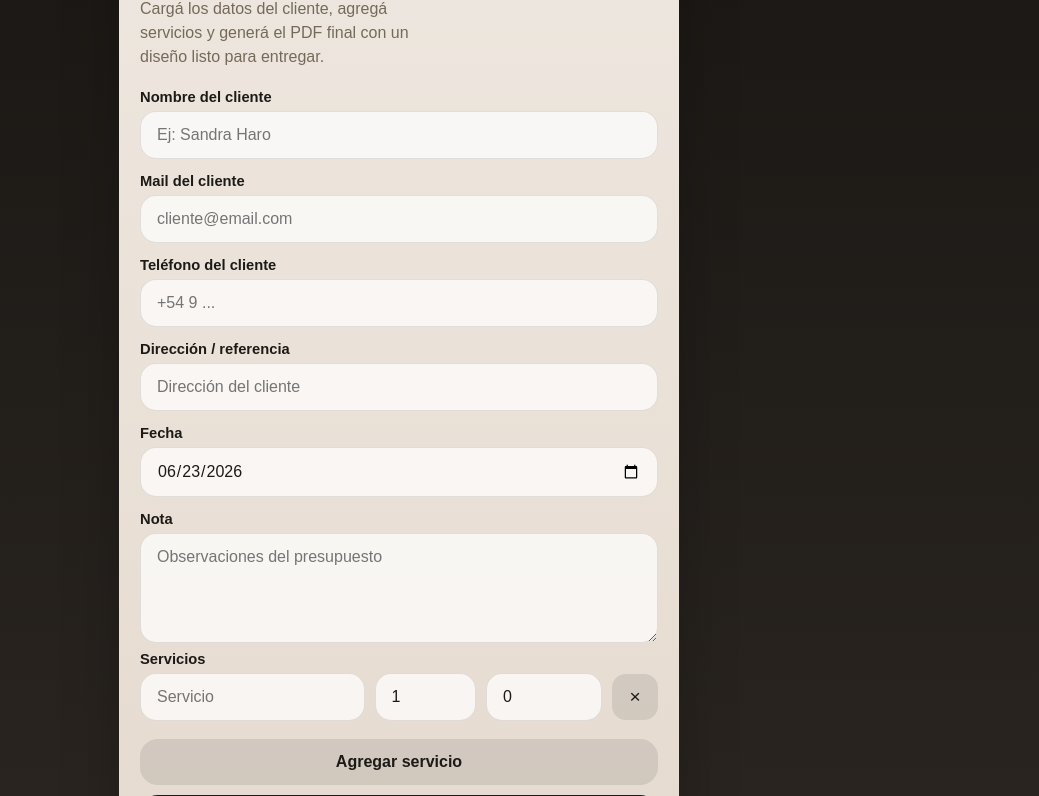
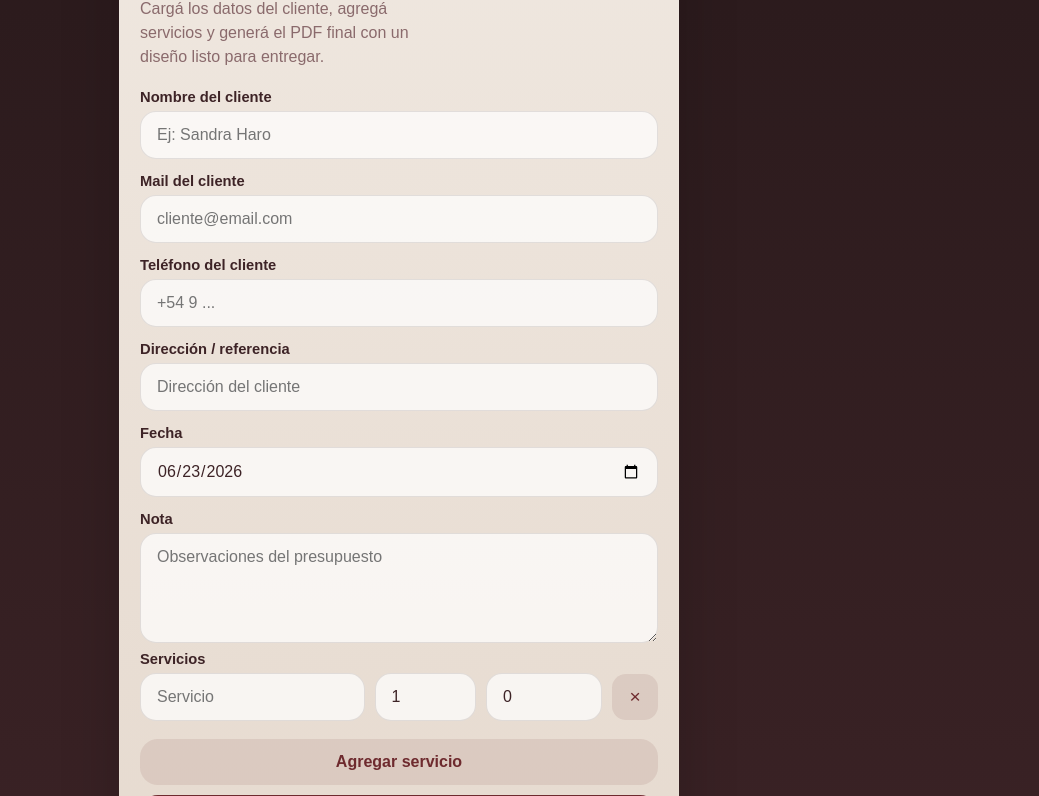
Before and after one commit to Franco-Luciano/agus-budg-gen, a plain HTML site: page index.html in a window 1280 px wide. Shown: the part 118-914 px from the top of the page, without its empty margins (241-1280 px from the left). Drawn offline with Linux system fonts and the light colour scheme.

Commit message:
Add files via upload

```diff
--- a/index.html
+++ b/index.html
@@ -7,29 +7,29 @@
 
     <style>
       :root {
-        --bg: #1a1714;
-        --bg-2: #2a2520;
+        --bg: #2a1a1c;
+        --bg-2: #3a2225;
 
-        --panel: #f6ebdb;
-        --panel-2: #ecdfc9;
+        --panel: #faf2ee;
+        --panel-2: #f1e2db;
 
-        --paper: #fbf3e6;
-        --paper-2: #f1e2c8;
+        --paper: #fdf7f4;
+        --paper-2: #f7ece6;
 
-        --burgundy: #1c1a17;
-        --burgundy-deep: #0d0c0b;
-        --burgundy-soft: #c9b89f;
+        --burgundy: #6e2a2e;
+        --burgundy-deep: #561f23;
+        --burgundy-soft: #a45458;
 
-        --rose: #d6c4a5;
-        --rose-soft: #ebdcc4;
-        --cream: #f4e4d2;
+        --rose: #c9a09c;
+        --rose-soft: #ecd5d0;
+        --cream: #f4e4e0;
 
-        --text: #1c1a17;
-        --text-soft: #75695a;
-        --line: rgba(28, 26, 23, 0.16);
+        --text: #3d2326;
+        --text-soft: #8a6a6c;
+        --line: rgba(110, 42, 46, 0.14);
 
         --white: #ffffff;
-        --shadow: 0 20px 60px rgba(0, 0, 0, 0.22);
+        --shadow: 0 20px 60px rgba(0, 0, 0, 0.18);
       }
 
       * {
@@ -53,7 +53,7 @@
       }
 
       .remove-btn {
-        background: rgba(28, 26, 23, 0.1);
+        background: rgba(110, 42, 46, 0.1);
         color: var(--burgundy);
         width: 46px;
         height: 46px;
@@ -62,7 +62,7 @@
       }
 
       .remove-btn:hover {
-        background: rgba(28, 26, 23, 0.18);
+        background: rgba(110, 42, 46, 0.18);
       }
 
       .secondary-btn,
@@ -74,12 +74,12 @@
       }
 
       .secondary-btn {
-        background: rgba(28, 26, 23, 0.1);
+        background: rgba(110, 42, 46, 0.1);
         color: var(--burgundy);
       }
 
       .secondary-btn:hover {
-        background: rgba(28, 26, 23, 0.18);
+        background: rgba(110, 42, 46, 0.18);
       }
 
       .primary-btn {
@@ -171,8 +171,8 @@
       .field input:focus,
       .field textarea:focus,
       .service-row input:focus {
-        border-color: rgba(28, 26, 23, 0.45);
-        box-shadow: 0 0 0 3px rgba(28, 26, 23, 0.14);
+        border-color: rgba(110, 42, 46, 0.45);
+        box-shadow: 0 0 0 3px rgba(110, 42, 46, 0.14);
       }
 
       .field textarea {
@@ -328,7 +328,7 @@
       }
 
       .pdf-info-block div {
-        color: #3a342c;
+        color: #5a3f42;
       }
 
       .pdf-table {
@@ -355,8 +355,8 @@
 
       .pdf-table tbody td {
         padding: 9px 12px;
-        border-bottom: 1px solid rgba(28, 26, 23, 0.14);
-        color: #2c2620;
+        border-bottom: 1px solid rgba(110, 42, 46, 0.14);
+        color: #4a2c2f;
         background: rgba(255, 255, 255, 0.55);
       }
 
@@ -376,7 +376,7 @@
       }
 
       .pdf-note {
-        color: #3a342c;
+        color: #5a3f42;
         font-size: 10.5pt;
         line-height: 1.5;
       }
@@ -424,12 +424,12 @@
         align-items: end;
         margin-top: 20mm;
         padding-top: 8mm;
-        border-top: 1px solid rgba(28, 26, 23, 0.18);
+        border-top: 1px solid rgba(110, 42, 46, 0.18);
       }
 
       .pdf-contact {
         font-size: 10pt;
-        color: #3a342c;
+        color: #5a3f42;
         line-height: 1.5;
       }
 
@@ -450,7 +450,7 @@
       }
 
       .pdf-sign-line {
-        border-top: 1px solid rgba(28, 26, 23, 0.5);
+        border-top: 1px solid rgba(110, 42, 46, 0.5);
         margin-bottom: 4px;
         width: 100%;
       }
```
